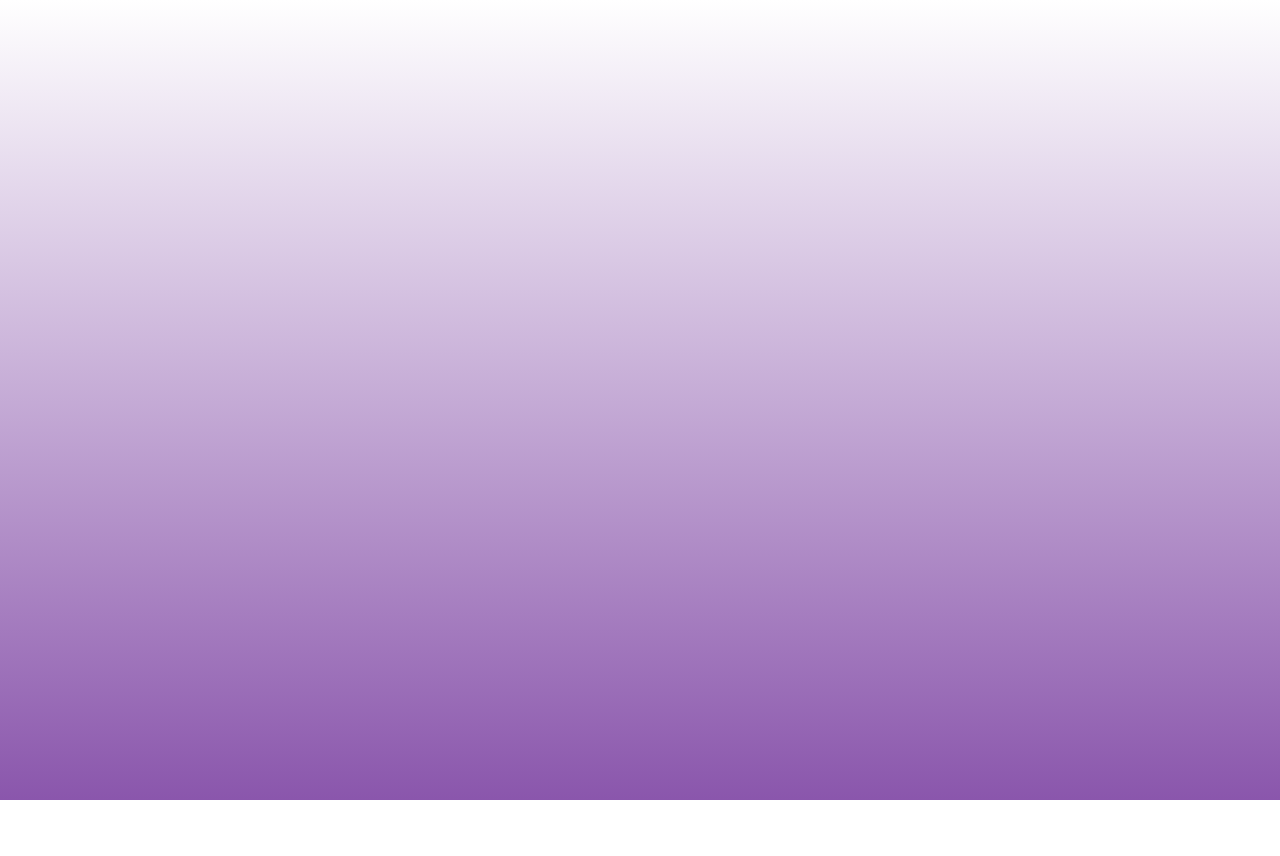
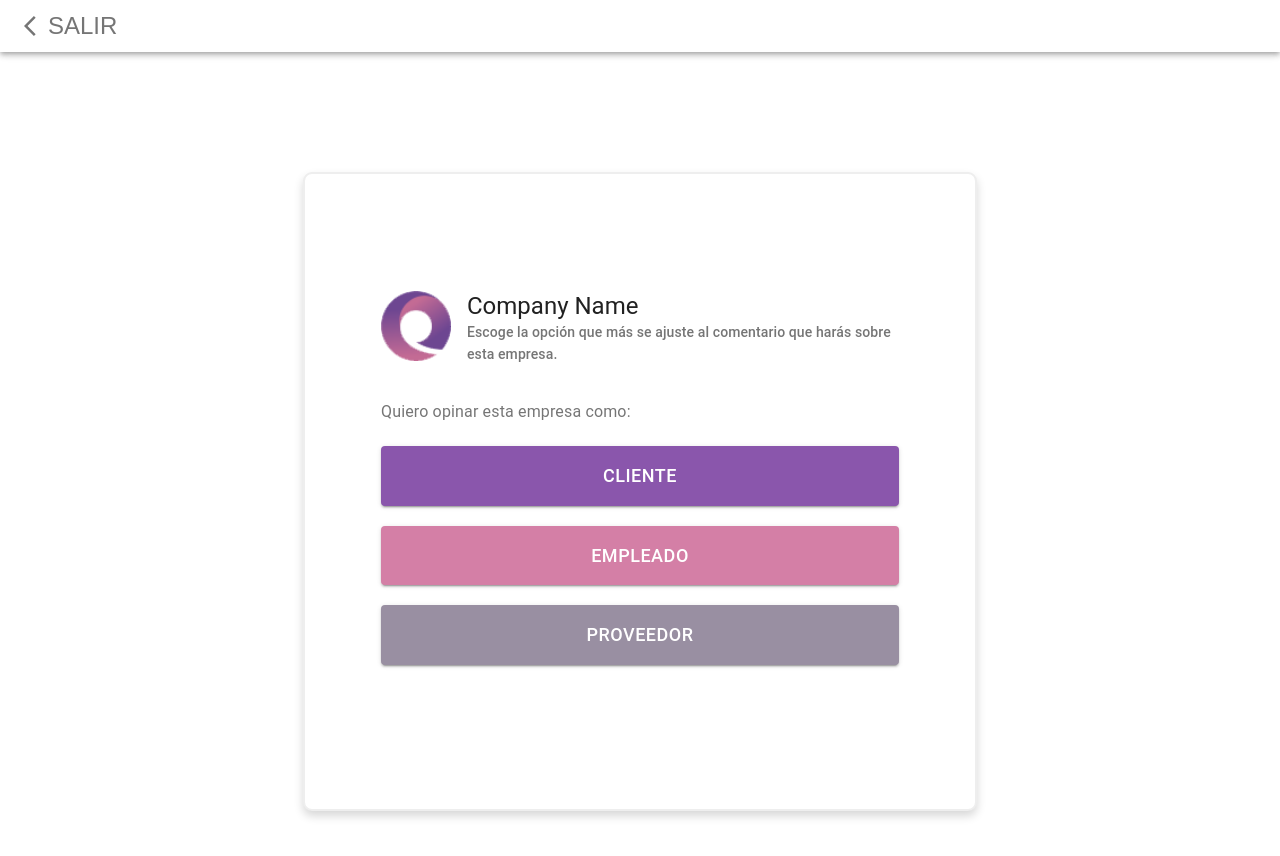
Before and after one commit to batlerluis/qubuco-frontend-react, a React (Create React App) app: page /survey/start in a window 1280 px wide. Shown: the top 856 px of the page. Before the commit the page ends 800 px from the top, so only its background shows below. Built offline with nearby package versions, Linux system fonts and the light colour scheme.

Commit message:
survey_start_result

```diff
--- a/src/views/LoginPage.tsx
+++ b/src/views/LoginPage.tsx
@@ -10,6 +10,7 @@ const pageStyle = {
     minHeight: "100vh",
     height: "auto",
     paddingTop: "120px",
+
     // background: "transparent linear-gradient(180deg, #FFFFFF 0%, #8A56AC 100%) 0% 0% no-repeat padding-box",
   },
   cardcontent: {
@@ -17,6 +18,9 @@ const pageStyle = {
     '& > div': {
       margin: "5px",
     },
+    background: "#FFFFFF 0% 0% no-repeat padding-box",
+    boxShadow: "0px 9px 12px #00000029",
+    color: "#717171",
   },
   fullHeight: {
     height: "100%",
@@ -26,7 +30,6 @@ const pageStyle = {
   },
   lineItem: {
     width: "45%",
-    // width: "700",?
   },
   forgot: {
     padding: "10px 0",
--- a/src/views/SruveyStart.tsx
+++ b/src/views/SruveyStart.tsx
@@ -1,39 +1,109 @@
-import React, { useState } from 'react';
-import PropTypes from "prop-types";
-import withStyles from "@material-ui/core/styles/withStyles";
-import { Grid, Card, Tab, Tabs, OutlinedInput, Link, Checkbox, FormControlLabel, Button } from '@material-ui/core';
+import React from 'react';
+import { makeStyles } from '@material-ui/core/styles';
+import AppBar from '@material-ui/core/AppBar';
+import Toolbar from '@material-ui/core/Toolbar';
+import Typography from '@material-ui/core/Typography';
+import IconButton from '@material-ui/core/IconButton';
+import Card from '@material-ui/core/Card';
+import Grid from '@material-ui/core/Grid';
+import Button from '@material-ui/core/Button';
+import CardHeader from '@material-ui/core/CardHeader';
+import CardContent from '@material-ui/core/CardContent';
+import ArrowBackIosIcon from '@material-ui/icons/ArrowBackIos';
 
-const pageStyle = {
-  wrapper: {
-    flexGrow: 1,
-    minHeight: "100vh",
-    height: "auto",
-    background: "transparent linear-gradient(180deg, #FFFFFF 0%, #8A56AC 100%) 0% 0% no-repeat padding-box",
-    paddingTop: 120,
+import imgLog from "../assets/img/log.png"
+
+const useStyles = makeStyles((theme) => ({
+
+  root: {
+    maxWidth: 550,
+    padding: "100px 60px",
+    margin: "120px auto",
+    boxShadow: "0px 5px 10px #00000029;",
+    border: "2px solid #EEEEEE",
+    borderRadius: "9px",
+    opacity: 1,
+    '& > * > button:hover': {
+      backgroundColor: "none",
+      opacity: "0.9",
+    },
+    // boxShadow: "",
   },
-};
+  btnGroup: {
+    padding: '10px 0', // 16:9
+    '& > *': {
+      padding: "10px 0",
+      margin: "10px 0",
+      fontSize: "18px",
+      lineHeight: "2.2em",
+      color: "#ffffff",
+    }
+  },
+  btnClient: {
+    backgroundColor: "#8a56ac",
+  },
+  btnEmployee: {
+    backgroundColor: "#D47FA6",
+  },
+  btnProvider: {
+    backgroundColor: "#998FA2",
+  },
+  expand: {
+    transform: 'rotate(0deg)',
+    marginLeft: 'auto',
+    transition: theme.transitions.create('transform', {
+      duration: theme.transitions.duration.shortest,
+    }),
+  },
+  expandOpen: {
+    transform: 'rotate(180deg)',
+  },
+  avatar: {
+    // backgroundColor: red[500],
+    backgroundImage: "url()",
+    width: "70px",
+    height: "70px",
+  },
+}));
 
-const SurveyStart = (props: any) => {
+export default function RecipeReviewCard() {
+  const classes = useStyles();
+  const [expanded, setExpanded] = React.useState(false);
 
-  const [currentTab, setTab] = useState(0);
-  const [keepSigned, setSign] = useState(false);
-
-  const { classes } = props;
-
-  const handleChange = (event: any, newValue: number) => setTab(newValue);
+  const handleExpandClick = () => {
+    setExpanded(!expanded);
+  };
 
   return (
-    <Grid container className={classes.wrapper} justify="center" alignItems="center">
-      <Grid item xs={12} sm={6} md={4}>
-        <Card>
-        </Card>
-      </Grid>
+    <Grid container>
+      <AppBar position="static" color="inherit">
+        <Toolbar variant="dense">
+          <IconButton edge="start" aria-label="menu">
+            <ArrowBackIosIcon />SALIR
+          </IconButton>
+        </Toolbar>
+      </AppBar>
+      <Card className={classes.root}>
+        <CardHeader
+          avatar={
+            <img src={imgLog} className={classes.avatar} />
+          }
+          titleTypographyProps={{variant:'h5' }}
+          title="Company Name"
+          subheaderTypographyProps={{variant:'subtitle2' }}
+          subheader="Escoge la opción que más se ajuste al comentario que harás sobre esta empresa."
+        />
+        <CardContent>
+          <Typography variant="subtitle1" color="textSecondary" component="p">
+            Quiero opinar esta empresa como:
+          </Typography>
+          <Grid container direction="column" className={classes.btnGroup}>
+            <Button variant="contained" className={classes.btnClient}>CLIENTE</Button>
+            <Button variant="contained" className={classes.btnEmployee}>EMPLEADO</Button>
+            <Button variant="contained" className={classes.btnProvider}>PROVEEDOR</Button>
+          </Grid>
+        </CardContent>
+      </Card>
     </Grid>
   );
 }
-
-SurveyStart.propTypes = {
-  classes: PropTypes.object.isRequired,
-};
-
-export default withStyles(pageStyle)(SurveyStart);
```
Also changed, not shown: src/views/dist/LoginPage.js, src/views/dist/SruveyStart.js (added).
